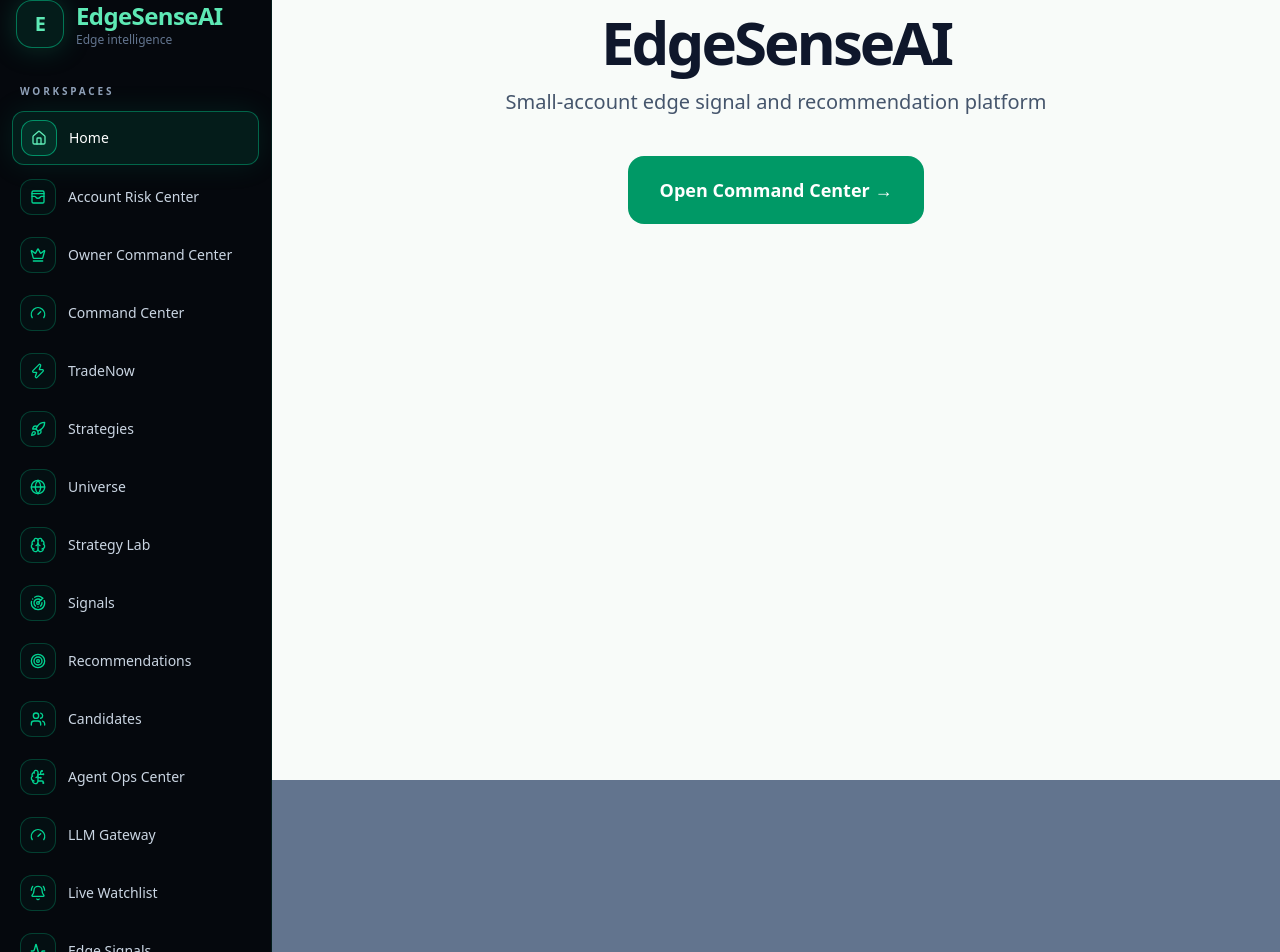
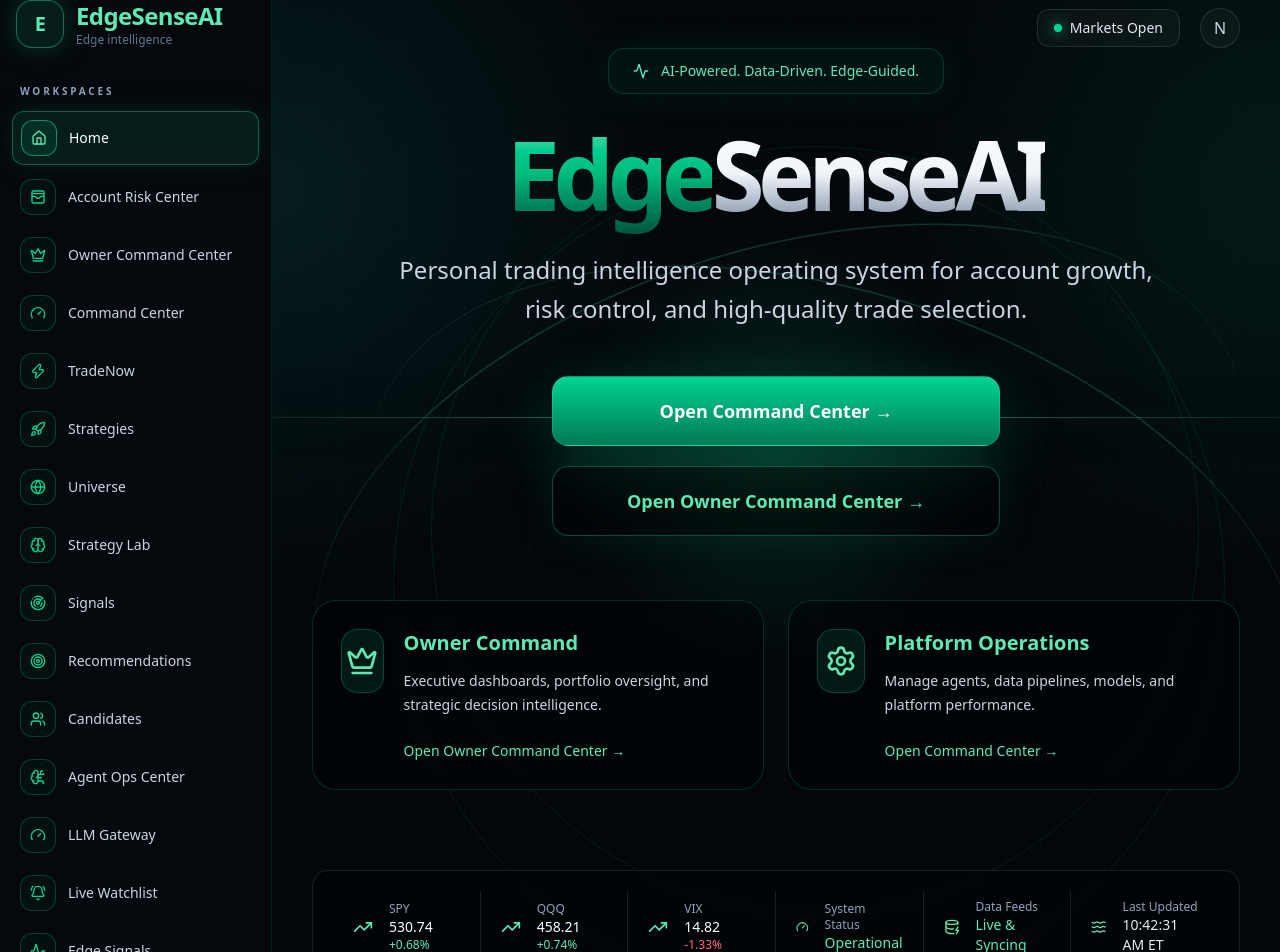
Before and after one commit to ndvictor/EdgeSenseAI, a Next.js app in the folder frontend/: page / in a window 1280 px wide. Shown: the part 20-972 px from the top of the page. Built offline with nearby package versions, Linux system fonts and the light colour scheme.

Commit message:
feat: redesign homepage with owner command center entry

```diff
--- a/frontend/src/app/page.tsx
+++ b/frontend/src/app/page.tsx
@@ -1,20 +1,115 @@
 "use client";
 
 import Link from "next/link";
+import { Activity, Crown, DatabaseZap, Gauge, Settings, TrendingUp, Waves, Zap } from "lucide-react";
+
+const ticker = [
+  { label: "SPY", value: "530.74", change: "+0.68%", positive: true },
+  { label: "QQQ", value: "458.21", change: "+0.74%", positive: true },
+  { label: "VIX", value: "14.82", change: "-1.33%", positive: false },
+];
 
 export default function Home() {
   return (
-    <div className="min-h-screen bg-[#f8fbf9] p-8">
-      <div className="max-w-4xl mx-auto text-center">
-        <h1 className="text-6xl font-black tracking-tighter text-slate-900">EdgeSenseAI</h1>
-        <p className="mt-4 text-xl text-slate-600">Small-account edge signal and recommendation platform</p>
+    <div className="relative min-h-screen overflow-hidden bg-[#03070b] text-white">
+      <div className="absolute inset-0 bg-[radial-gradient(circle_at_50%_45%,rgba(16,185,129,0.18),transparent_28%),radial-gradient(circle_at_0%_20%,rgba(20,184,166,0.12),transparent_30%),radial-gradient(circle_at_100%_20%,rgba(16,185,129,0.10),transparent_30%)]" />
+      <div className="absolute inset-0 opacity-35 [background-image:linear-gradient(rgba(16,185,129,0.08)_1px,transparent_1px),linear-gradient(90deg,rgba(16,185,129,0.08)_1px,transparent_1px)] [background-size:64px_64px]" />
+      <div className="pointer-events-none absolute left-[12%] top-[18%] h-[52rem] w-[52rem] rounded-full border border-emerald-400/10" />
+      <div className="pointer-events-none absolute right-[8%] top-[16%] h-[48rem] w-[48rem] rounded-full border border-emerald-400/10" />
+      <div className="pointer-events-none absolute left-1/2 top-[42%] h-px w-[80rem] -translate-x-1/2 bg-gradient-to-r from-transparent via-emerald-300/50 to-transparent shadow-[0_0_80px_rgba(16,185,129,0.45)]" />
+      <div className="pointer-events-none absolute left-[8%] top-[30%] h-[34rem] w-[60rem] rotate-[18deg] rounded-[100%] border-t border-emerald-300/30 blur-[0.2px]" />
+      <div className="pointer-events-none absolute right-[2%] top-[26%] h-[34rem] w-[60rem] -rotate-[18deg] rounded-[100%] border-t border-emerald-300/30 blur-[0.2px]" />
 
-        <Link
-          href="/command-center"
-          className="mt-10 inline-flex items-center gap-3 rounded-2xl bg-emerald-600 px-8 py-5 text-lg font-semibold text-white hover:bg-emerald-700 transition-colors"
-        >
-          Open Command Center →
-        </Link>
+      <div className="relative z-10 flex min-h-screen flex-col px-10 py-7">
+        <header className="flex items-center justify-end gap-5">
+          <div className="flex items-center gap-2 rounded-xl border border-white/10 bg-white/[0.03] px-4 py-2 text-sm text-slate-200 backdrop-blur">
+            <span className="h-2 w-2 rounded-full bg-emerald-400 shadow-[0_0_14px_rgba(52,211,153,0.9)]" />
+            Markets Open
+          </div>
+          <div className="flex h-10 w-10 items-center justify-center rounded-full border border-white/10 bg-white/[0.03] text-slate-300">N</div>
+        </header>
+
+        <main className="mx-auto flex w-full max-w-7xl flex-1 flex-col items-center justify-center pb-20 text-center">
+          <div className="mb-8 inline-flex items-center gap-3 rounded-2xl border border-emerald-400/20 bg-emerald-400/[0.05] px-6 py-3 text-sm font-medium text-emerald-300 shadow-[0_0_35px_rgba(16,185,129,0.10)]">
+            <Activity className="h-4 w-4" />
+            AI-Powered. Data-Driven. Edge-Guided.
+          </div>
+
+          <h1 className="text-7xl font-black tracking-[-0.07em] md:text-8xl">
+            <span className="bg-gradient-to-b from-emerald-300 via-emerald-500 to-emerald-900 bg-clip-text text-transparent">Edge</span>
+            <span className="bg-gradient-to-b from-white via-slate-100 to-slate-500 bg-clip-text text-transparent">SenseAI</span>
+          </h1>
+          <p className="mt-7 max-w-3xl text-2xl leading-relaxed text-slate-300">
+            Personal trading intelligence operating system for account growth, risk control, and high-quality trade selection.
+          </p>
+
+          <div className="mt-12 flex w-full max-w-md flex-col gap-5">
+            <Link
+              href="/command-center"
+              className="rounded-2xl border border-emerald-300/20 bg-gradient-to-b from-emerald-400 to-emerald-700 px-8 py-5 text-lg font-semibold text-white shadow-[0_18px_60px_rgba(16,185,129,0.26)] transition hover:-translate-y-0.5 hover:shadow-[0_24px_70px_rgba(16,185,129,0.34)]"
+            >
+              Open Command Center →
+            </Link>
+            <Link
+              href="/owner"
+              className="rounded-2xl border border-emerald-400/35 bg-black/40 px-8 py-5 text-lg font-semibold text-emerald-300 shadow-[0_0_40px_rgba(16,185,129,0.10)] backdrop-blur transition hover:-translate-y-0.5 hover:bg-emerald-400/10"
+            >
+              Open Owner Command Center →
+            </Link>
+          </div>
+
+          <div className="mt-16 grid w-full max-w-5xl grid-cols-1 gap-6 md:grid-cols-2">
+            <Link href="/owner" className="group rounded-3xl border border-emerald-400/20 bg-black/35 p-7 text-left backdrop-blur transition hover:border-emerald-300/45 hover:bg-emerald-400/[0.06]">
+              <div className="flex items-start gap-5">
+                <div className="flex h-16 w-16 items-center justify-center rounded-2xl border border-emerald-400/25 bg-emerald-400/10 text-emerald-300">
+                  <Crown className="h-8 w-8" />
+                </div>
+                <div>
+                  <h2 className="text-xl font-semibold text-emerald-300">Owner Command</h2>
+                  <p className="mt-3 text-sm leading-6 text-slate-300">Executive dashboards, portfolio oversight, and strategic decision intelligence.</p>
+                  <p className="mt-6 text-sm font-medium text-emerald-300">Open Owner Command Center →</p>
+                </div>
+              </div>
+            </Link>
+            <Link href="/command-center" className="group rounded-3xl border border-emerald-400/20 bg-black/35 p-7 text-left backdrop-blur transition hover:border-emerald-300/45 hover:bg-emerald-400/[0.06]">
+              <div className="flex items-start gap-5">
+                <div className="flex h-16 w-16 items-center justify-center rounded-2xl border border-emerald-400/25 bg-emerald-400/10 text-emerald-300">
+                  <Settings className="h-8 w-8" />
+                </div>
+                <div>
+                  <h2 className="text-xl font-semibold text-emerald-300">Platform Operations</h2>
+                  <p className="mt-3 text-sm leading-6 text-slate-300">Manage agents, data pipelines, models, and platform performance.</p>
+                  <p className="mt-6 text-sm font-medium text-emerald-300">Open Command Center →</p>
+                </div>
+              </div>
+            </Link>
+          </div>
+        </main>
+
+        <footer className="relative mx-auto mb-2 grid w-full max-w-7xl grid-cols-1 overflow-hidden rounded-2xl border border-white/10 bg-black/35 p-5 backdrop-blur md:grid-cols-6">
+          {ticker.map((item) => (
+            <div key={item.label} className="flex items-center gap-4 border-b border-white/10 py-2 md:border-b-0 md:border-r md:border-white/10 md:px-5">
+              <TrendingUp className="h-5 w-5 text-emerald-300" />
+              <div className="text-left">
+                <div className="text-xs text-slate-400">{item.label}</div>
+                <div className="text-sm text-white">{item.value}</div>
+                <div className={`text-xs ${item.positive ? "text-emerald-300" : "text-rose-400"}`}>{item.change}</div>
+              </div>
+            </div>
+          ))}
+          <div className="flex items-center gap-4 border-b border-white/10 py-2 md:border-b-0 md:border-r md:border-white/10 md:px-5">
+            <Gauge className="h-5 w-5 text-emerald-300" />
+            <div className="text-left"><div className="text-xs text-slate-400">System Status</div><div className="text-sm text-emerald-300">Operational</div></div>
+          </div>
+          <div className="flex items-center gap-4 border-b border-white/10 py-2 md:border-b-0 md:border-r md:border-white/10 md:px-5">
+            <DatabaseZap className="h-5 w-5 text-emerald-300" />
+            <div className="text-left"><div className="text-xs text-slate-400">Data Feeds</div><div className="text-sm text-emerald-300">Live & Syncing</div></div>
+          </div>
+          <div className="flex items-center gap-4 py-2 md:px-5">
+            <Waves className="h-5 w-5 text-emerald-300" />
+            <div className="text-left"><div className="text-xs text-slate-400">Last Updated</div><div className="text-sm text-slate-200">10:42:31 AM ET</div></div>
+          </div>
+        </footer>
       </div>
     </div>
   );
```
